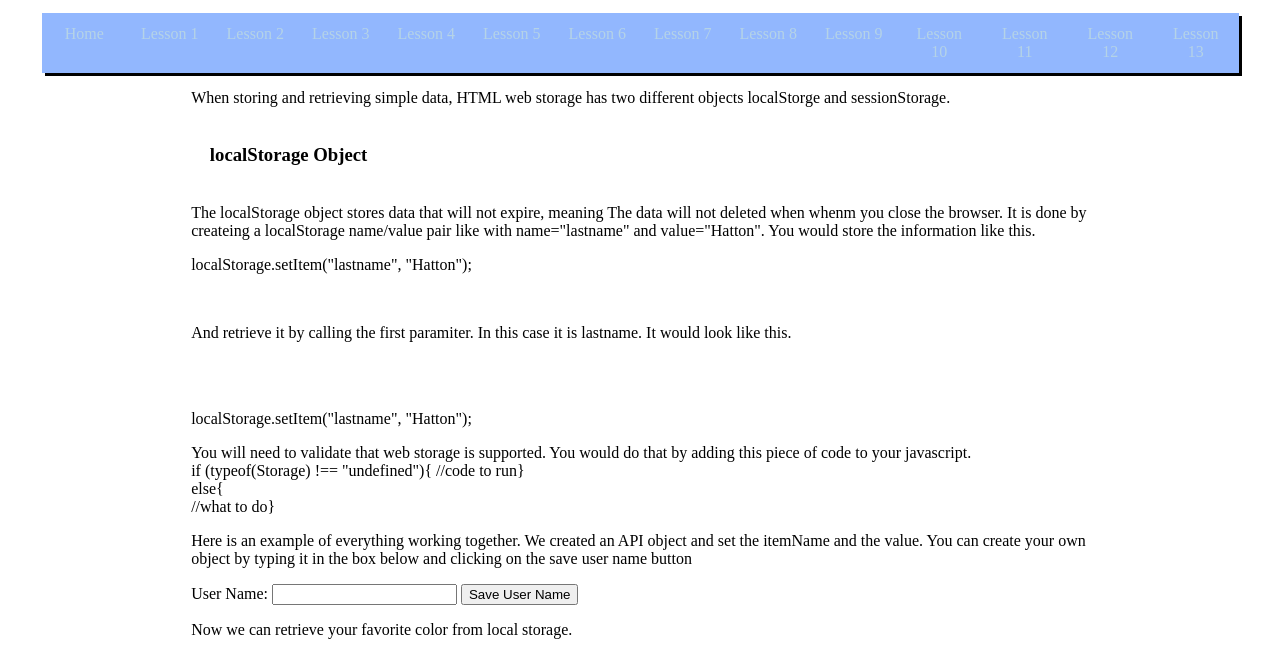
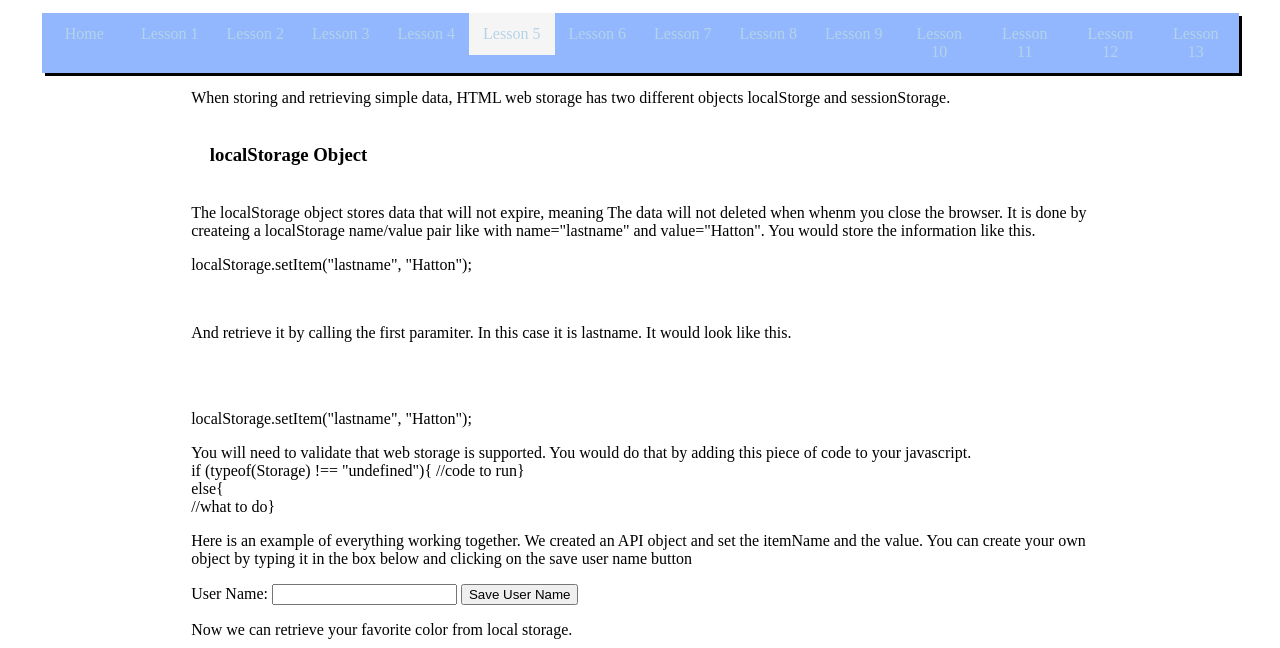
Before and after one commit to hatton-david-joel/hatton-david-joel.github.io, a plain HTML site: page mobileapplicationdevelopment/lesson5/lesson5.html in a window 1280 px wide. Shown: the part 152-800 px from the top of the page. Drawn offline with Linux system fonts and the light colour scheme.

Commit message:
Update lesson5.html

```diff
--- a/mobileapplicationdevelopment/lesson5/lesson5.html
+++ b/mobileapplicationdevelopment/lesson5/lesson5.html
@@ -26,7 +26,7 @@
             <li><a href="../lesson2/lesson2.html">Lesson 2</a></li>
             <li><a href="../lesson3/lesson3.html">Lesson 3</a></li>
             <li><a href="../lesson4/lesson4.html">Lesson 4</a></li>
-            <li><a href="../lesson5/lesson5.html">Lesson 5</a></li>
+            <li><a id="active" href="#Top">Lesson 5</a></li>
             <li><a href="../lesson6/lesson6.html">Lesson 6</a></li>
             <li><a href="../lesson7/lesson7.html">Lesson 7</a></li>
             <li><a href="../lesson8/lesson8.html">Lesson 8</a></li>
```
